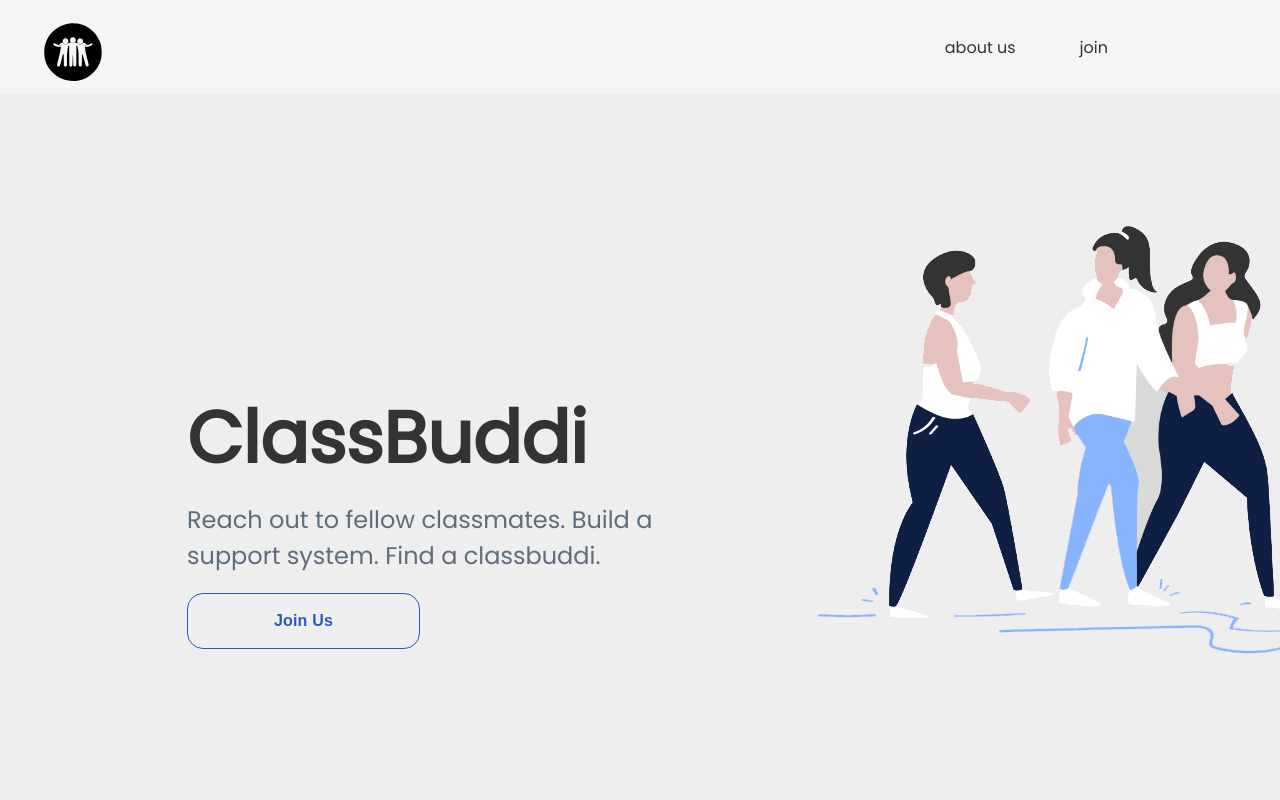
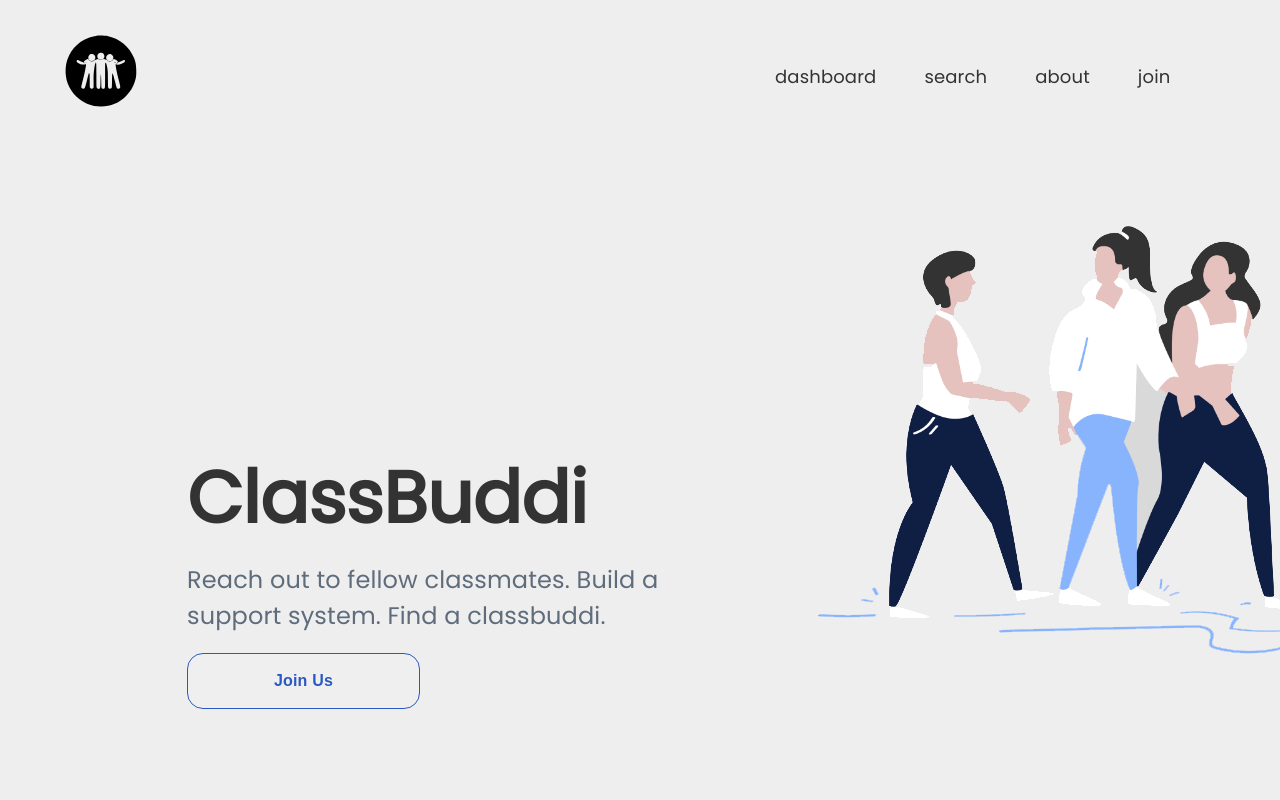
Before and after one commit to jainsujay02/classbuddi, a React (Create React App) app: page / in a window 1280 px wide. Shown: the top 800 px of the page. Built offline with nearby package versions, Linux system fonts and the light colour scheme.

Commit message:
Update header to use MUI nav App.js: updated import ErrorComponent.js: updated styles Fixed naming conventions for LandingImage.js

```diff
--- a/package.json
+++ b/package.json
@@ -3,6 +3,12 @@
   "version": "0.1.0",
   "private": true,
   "dependencies": {
+    "@emotion/react": "^11.10.6",
+    "@emotion/styled": "^11.10.6",
+    "@material-ui/core": "^4.12.4",
+    "@material-ui/icons": "^4.11.3",
+    "@mui/core": "^5.0.0-alpha.54",
+    "@mui/material": "^5.11.10",
     "@testing-library/jest-dom": "^5.16.5",
     "@testing-library/react": "^13.4.0",
     "@testing-library/user-event": "^13.5.0",
--- a/src/App.js
+++ b/src/App.js
@@ -3,7 +3,7 @@ import "./App.css";
 import { BrowserRouter, Routes, Route } from "react-router-dom";
 import Home from "./components/Home";
 import Footer from "./components/Footer"
-import Navbar from "./components/Navbar";
+import Navbar from "./components/Header.js";
 import ErrorComponent from "./components/ErrorComponent";
 
 function App() {
--- a/src/components/ErrorComponent.js
+++ b/src/components/ErrorComponent.js
@@ -2,11 +2,11 @@ import styled from "styled-components";
 
 const ErrorPageDiv = styled.div`
   width: max-width;
-  background: #f5f5f5;
+  background: #EEEEEE;
   display: flex;
   justify-content: center;
   align-items: center;
-  min-height: 100vh;
+  min-height: 80vh;
   font-family: Poppins, sans-serif;
 `;
 
--- /dev/null
+++ b/src/components/Header.js
@@ -0,0 +1,68 @@
+import React from "react";
+import {
+  AppBar,
+  Toolbar,
+  CssBaseline,
+  makeStyles,
+} from "@material-ui/core";
+import { Link } from "react-router-dom";
+import Logo from "../images/ClassBuddi-logo.svg";
+
+const useStyles = makeStyles((theme) => ({
+  navlinks: {
+    display: "flex",
+    width: "100%",
+    justifyContent: "flex-end",
+    marginRight: "5%",
+  },
+  logo: {
+    flexGrow: "1",
+    cursor: "pointer",
+    display: "flex",
+    height: "10vw",
+    margin: "10%",
+  },
+  link: {
+    textDecoration: "none",
+    color: "#333333",
+    fontSize: "18px",
+    fontFamily: "Poppins",
+    cursor: "pointer",
+    padding: "1.5rem",
+  },
+}));
+// The value of loginStatus depends on whether the user is authenticated or not
+const loginStatus = true;
+
+function Navbar() {
+  const classes = useStyles();
+  return (
+    <AppBar position="static" style={{ background: "#EEEEEE" }}>
+      <CssBaseline />
+      <Toolbar>
+        <Link to="/">
+          <img src={Logo} alt="logo" className={classes.logo}></img>
+        </Link>
+        <div className={classes.navlinks}>
+          {loginStatus && (
+            <Link to="/dashboard" className={classes.link}>
+              dashboard
+            </Link>
+          )}
+          {loginStatus && (
+            <Link to="/search" className={classes.link}>
+              search
+            </Link>
+          )}
+          <Link to="/about" className={classes.link}>
+            about
+          </Link>
+          <Link to="/join" className={classes.link}>
+            join
+          </Link>
+        </div>
+      </Toolbar>
+    </AppBar>
+  );
+}
+export default Navbar;
--- a/src/components/Home.js
+++ b/src/components/Home.js
@@ -1,10 +1,10 @@
-import Landing_Image from "./Landing_Image";
+import LandingImage from "./LandingImage";
 
 export default function Home() {
     return (
       <div className="App">
         <header className="App-header">
-          <Landing_Image/>
+          <LandingImage/>
         </header>
       </div>
     );
--- a/src/components/Landing_Image.js
+++ b/src/components/LandingImage.js
@@ -70,7 +70,7 @@ const ButtonStyle = {
   marginBottom: '0px',
 };
 
-const Landing_Image = () => {
+const LandingImage = () => {
     return (
         <Landing>
         <div style={{float:'left'}}>
@@ -87,4 +87,4 @@ const Landing_Image = () => {
     );
   }
 
-export default Landing_Image;
+export default LandingImage;
--- a/src/components/Navbar.js
+++ /dev/null
@@ -1,69 +0,0 @@
-import React from "react";
-
-import { NavLink as Link } from "react-router-dom";
-import styled from "styled-components";
-import Logo from "../images/ClassBuddi-logo.svg";
-
-const Nav = styled.nav`
-  background: #f5f5f5;
-  height: 88px;
-  display: flex;
-  justify-content: right;
-  padding: 0.2rem calc((100vw - 1000px) / 2);
-  z-index: 12;
-`;
-
-const NavLink = styled(Link)`
-  color: #333333;
-  display: flex;
-  align-items: center;
-  font-family: "Poppins", sans-serif;
-  text-decoration: none;
-  margin: 2rem;
-  height: 100%;
-  cursor: pointer;
-  &.active {
-    color: #000000;
-  }
-`;
-
-const NavMenu = styled.div`
-  display: flex;
-  align-items: center;
-  /*margin-right: -24px;*/
-  @media screen and (max-width: 768px) {
-    display: none;
-  }
-`;
-
-const ImageContainer = styled.div`
-  img {
-    position: absolute;
-    top: 5px;
-    left: 5px;
-    cursor: pointer;
-    height: 13%;
-    width: max-width;
-    margin-left: 1rem;
-  }
-`;
-
-const Navbar = () => {
-  return (
-    <>
-      <Nav>
-        <NavMenu>
-          <NavLink to="/">
-            <ImageContainer>
-              <img src={Logo} alt="Logo" />
-            </ImageContainer>
-          </NavLink>
-          <NavLink to="/about">about us</NavLink>
-          <NavLink to="/join">join</NavLink>
-        </NavMenu>
-      </Nav>
-    </>
-  );
-};
-
-export default Navbar;
```
Also changed, not shown: 1 other file (tests, documents, lock files or other folders).
